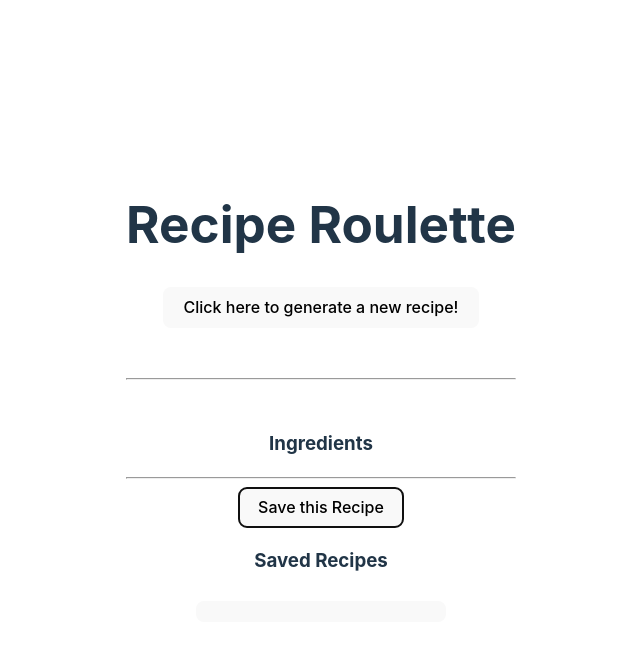
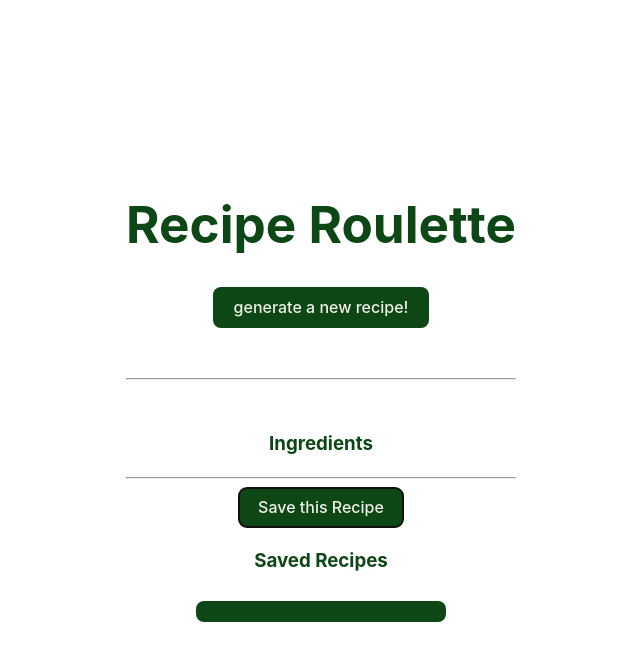
Before and after one commit to chrismuto/recipe-roulette-v2, a React (Vite) app: page / in a window 1280 px wide. Both pictures are taken after a click on the button "Save this Recipe". Shown: the top 660 px of the page, without its empty margins (319-959 px from the left). Built offline with nearby package versions, Linux system fonts and the light colour scheme.

Commit message:
added minor styling, dark mode coloring

```diff
--- a/src/App.css
+++ b/src/App.css
@@ -1,8 +1,29 @@
+:root {
+  --primary-color: #0D4715;
+  --secondary-color: #F1F0E9;
+}
+
+@media (prefers-color-scheme: dark) {
+  :root {
+    --primary-color: #F1F0E9;
+    --secondary-color: #000000;
+  }
+}
+
 #root {
   max-width: 1280px;
   margin: 0 auto;
   padding: 2rem;
   text-align: center;
+}
+
+body {
+  color: var(--primary-color);
+}
+
+button {
+  background-color: var(--primary-color);
+  color: var(--secondary-color);
 }
 
 .video, .recipe-image {
@@ -38,4 +59,7 @@
 
 .saved-recipe-button {
   width: 250px;
+  overflow: hidden;
+  white-space: nowrap;
+  text-overflow: ellipsis;
 }
--- a/src/App.jsx
+++ b/src/App.jsx
@@ -52,7 +52,7 @@ function App() {
     <>
       <h1>Recipe Roulette</h1>
       <button className="recipe-button" onClick={fetchRecipe}>
-        Click here to generate a new recipe!
+        generate a new recipe!
       </button>
       <Title title = {recipe.strMeal} nationality={recipe.strArea} category = {recipe.strCategory}/>
       <Image youTubeUrl = {recipe.strYoutube} thumbNail = {recipe.strMealThumb} />
--- a/src/components/SavedRecipeContainer.jsx
+++ b/src/components/SavedRecipeContainer.jsx
@@ -12,7 +12,7 @@ export default function SavedRecipes(props) {
 
     return (
         <div className="saved-recipe-container">
-            <button onClick={addRecipe}>Save this Recipe</button>
+            <button onClick={addRecipe} class="save-recipe-button">Save this Recipe</button>
             <h3>Saved Recipes</h3>
             <ul className="recipe-list">
                 {recipeButtons}
```
Also changed, not shown: src/components/fragments/SavedRecipe.jsx (+3 -4 lines).
